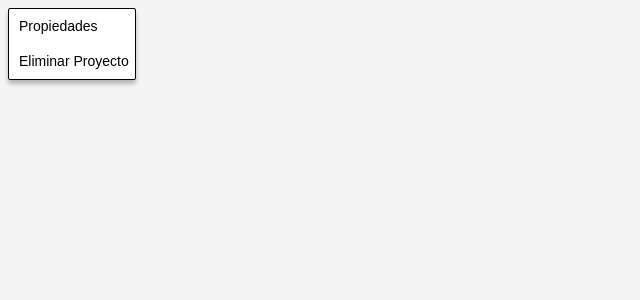
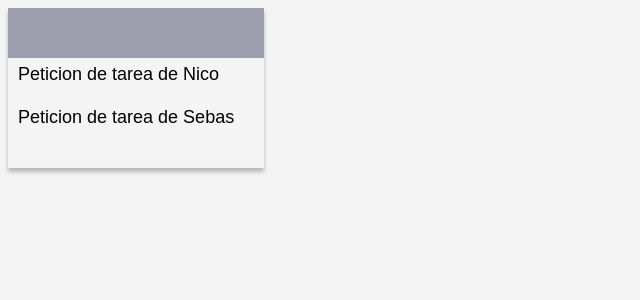
Before and after one commit to DABERNALC/ProjectManager, a React (Create React App) app in the folder Cliente/project_manager/: page /app/teams in a window 1280 px wide. Shown: the top 300 px of the page, without its empty margins (0-640 px from the left). Built offline with nearby package versions, Linux system fonts and the light colour scheme; a web font is replaced by a local one.

Commit message:
Notification pop up

```diff
--- a/Cliente/project_manager/src/App.js
+++ b/Cliente/project_manager/src/App.js
@@ -13,6 +13,7 @@ import SubTasks from "./Pages/SubTasks/SubTasks";
 import PrivateRoute from "./Components/PrivateRoute";
 import ProjectZoomIn from "./Components/ProjectZoomIn/ProjectZoomIn";
 import ProjectProperties from "./Components/ProjectProperties/ProjectProperties";
+import Notification from "./Components/Notification/Notification";
 {
   /*import SubTasks from './Pages/Subtasks/SubTasks';*/
 }
@@ -62,12 +63,19 @@ function App() {
         </div>
       </BrowserRouter>
       /*}
-      {/* <AlertModal Text="¿Paco?"></AlertModal> */}
-      {/*<ProjectZoomIn NombreProjecto="Asistente virtual"
+
+
+      {/*
+      <AlertModal Text="¿Paco?"></AlertModal>
+      <ProjectZoomIn NombreProjecto="Asistente virtual"
       DescripcionProjecto="Lorem ipsum dolor sit amet consectetur adipiscing elit nisi faucibus vivamus montes proin congue hendrerit, torquent nisl"
       NombreCliente="Industrializados la 13"
-      NombreEquipo="WPT Team"></ProjectZoomIn>*/}
+      NombreEquipo="WPT Team"></ProjectZoomIn>
       <ProjectProperties></ProjectProperties>
+      */}
+
+        <Notification notifications={["Peticion de tarea de Nico","Peticion de tarea de Sebas"]}></Notification>
+
       </div>
   );
 }
--- /dev/null
+++ b/Cliente/project_manager/src/Components/Notification/Notification.js
@@ -0,0 +1,23 @@
+import React from 'react'
+import NotificationStyle from "./NotificationStyle.module.css"
+import {MdNotificationsOff} from "react-icons/md"
+
+export const Notification = (props) => {
+    return (
+        <div className={NotificationStyle.container}>
+            <div className={NotificationStyle.grayDiv}></div>
+            <div className={NotificationStyle.textContainer}>
+                {
+                    props.notifications.length>0?
+                        props.notifications.map(  noti => (<p>{noti}</p>))
+                    :
+                        <div className={NotificationStyle.noNoti}>
+                            <MdNotificationsOff className={NotificationStyle.noNotiLogo}/>
+                            <p>¡No hay notificaciones!</p>
+                        </div>
+                }
+            </div>
+        </div>
+    )
+}
+export default Notification;
--- /dev/null
+++ b/Cliente/project_manager/src/Components/Notification/NotificationStyle.module.css
@@ -0,0 +1,44 @@
+.container{
+    height: fit-content;
+    min-height: 20vh;
+    width: 20vw;
+    box-shadow: 0px 4px 4px rgba(0, 0, 0, 0.25);
+    display: flex;
+    flex-direction: column;
+    justify-content: left;
+    text-align: left;
+    align-items: left;
+
+}
+.textContainer{
+    display: flex;
+    flex-direction: column;
+    justify-content: left;
+    text-align: left;
+    align-items: left;
+    width: 100%;
+}
+.textContainer p{
+    text-align: left;
+    margin-left: 10px;
+    font-size: large;
+}
+.noNoti{
+    display: flex;
+    flex-direction: column;
+    text-align: center;
+    align-items: center;
+    color: #9C9EAD;
+}
+.noNoti p{
+    font-size: large;
+    color: #9C9EAD;
+}
+.noNotiLogo{
+    font-size: xxx-large;
+}
+.grayDiv{
+    background: #9C9EAD;
+    width: 100%;
+    height: 50px;
+}
```
